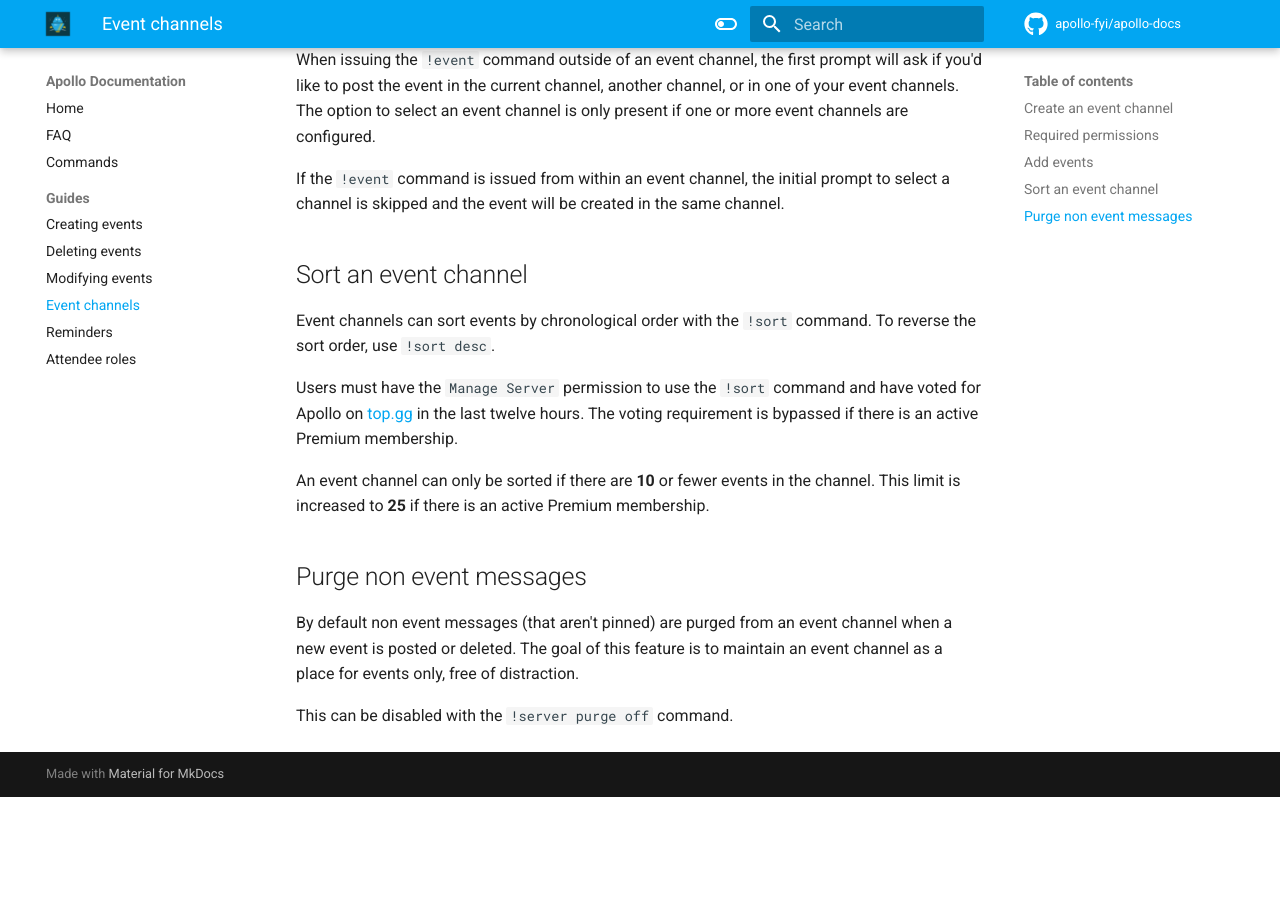
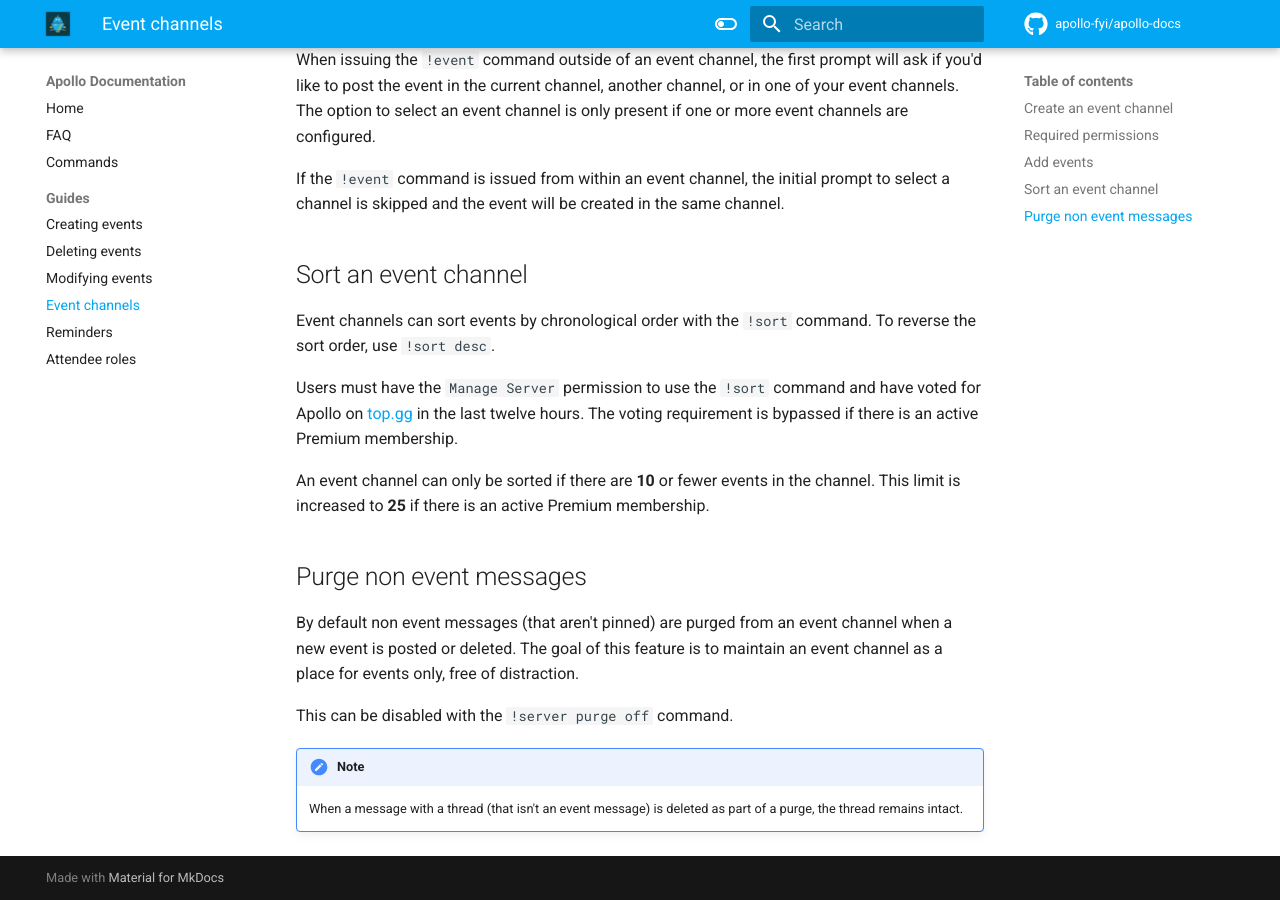
Before and after one commit to apollo-fyi/apollo-docs, an MkDocs documentation site: the page built from docs/event_channels.md, in a window 1280 px wide and 900 px high, scrolled down 988 px. Built offline with MkDocs 1.6.1 and Material for MkDocs 9.7.7, drawn with Linux system fonts in a browser that asks for light colours; comment, search, counter and statistics services are not loaded; before the commit the page ends 1785 px from its top, so only the background shows below that.

Commit message:
Add note that threads aren't touched on a purge

```diff
--- a/docs/event_channels.md
+++ b/docs/event_channels.md
@@ -62,3 +62,7 @@ channel when a new event is posted or deleted. The goal of this feature is to
 maintain an event channel as a place for events only, free of distraction.
 
 This can be disabled with the `!server purge off` command.
+
+!!! note
+    When a message with a thread (that isn't an event message) is deleted as
+    part of a purge, the thread remains intact.
```
